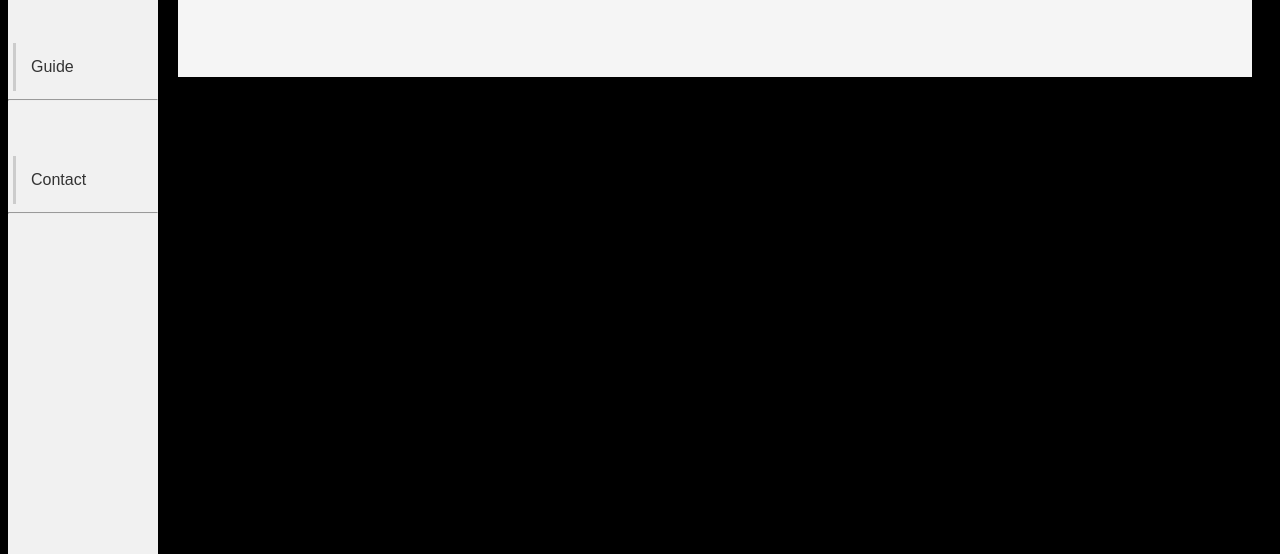
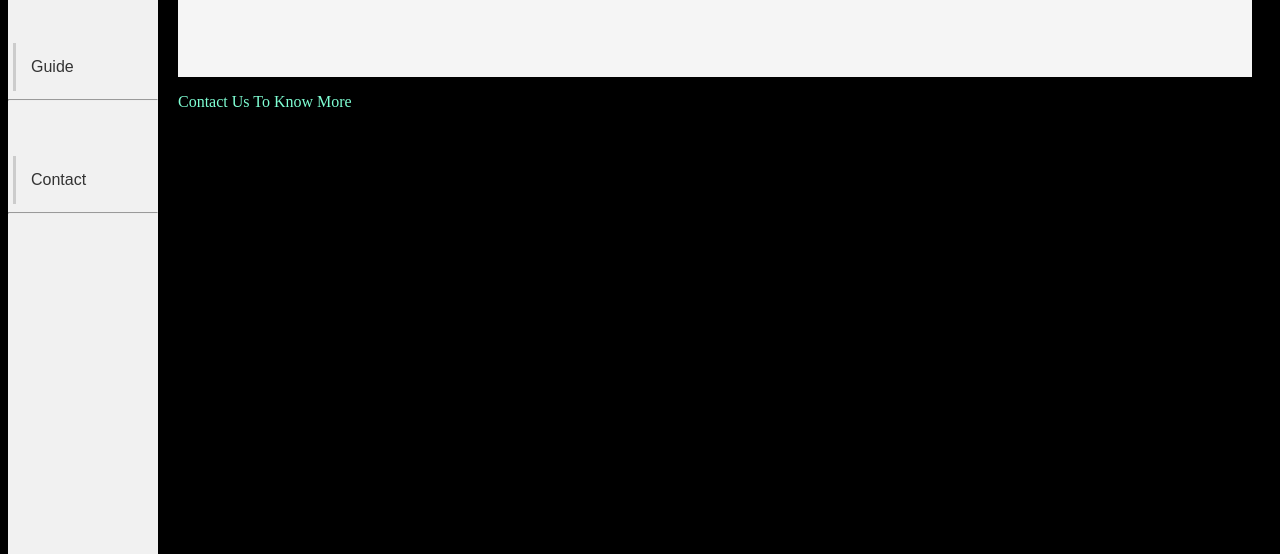
Before and after one commit to Saish04112002/Inpage-Nav, a plain HTML site: page info.html in a window 1280 px wide. Shown: the part 246-800 px from the top of the page. Drawn offline with Linux system fonts and the light colour scheme.

Commit message:
Update info.html

```diff
--- a/info.html
+++ b/info.html
@@ -35,7 +35,8 @@
         <div class="inst">
             <p style="font-size:90px;">    𝕲𝖊𝖙 𝕴𝖓𝖋𝖔𝖗𝖒𝖆𝖙𝖎𝖔𝖓</p>
         </div>
-
-      </div>
+ <div class="class">
+            <p style="color: aquamarine;">Contact Us To Know More</p>
+        </div>
 </body>
 </html>
```
